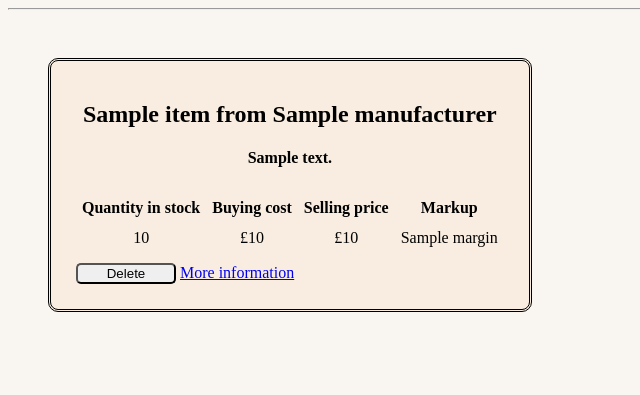
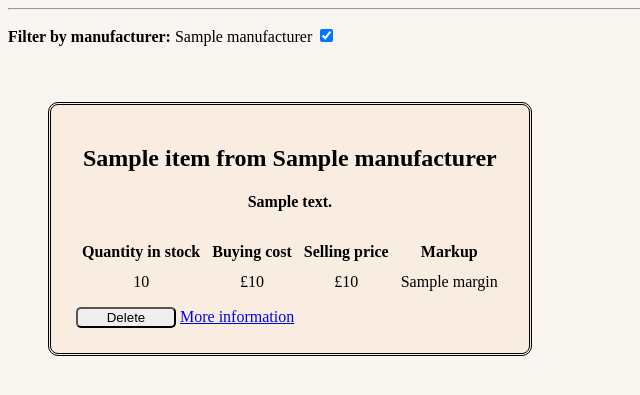
Before and after one commit to fraserr1991/Week_05_Project, a Flask app: template templates/inventory/index.html in a window 1280 px wide. Shown: the part 65-460 px from the top of the page, without its empty margins (0-640 px from the left). Run offline with Flask 2, Linux system fonts and the light colour scheme; the template is opened without the code that fills it: most values are stand-ins (such as "Sample title", 1, 10 or a date in 2020).

Commit message:
Shows checkboxes for each manufacturer within the inventory

```diff
--- a/controllers/shop_controller.py
+++ b/controllers/shop_controller.py
@@ -10,7 +10,8 @@ shop_blueprint = Blueprint("coffee equipment shop", __name__)
 @shop_blueprint.route("/inventory")
 def show_inventory():
     show_inventory = inventory_repository.select_all()
-    return render_template("inventory/index.html", inventory = show_inventory)
+    show_manufacturers = manufacturer_repository.select_all()
+    return render_template("inventory/index.html", inventory = show_inventory, manufacturers = show_manufacturers)
 
 @shop_blueprint.route("/inventory/new_item", methods=['GET'])
 def new_item():
--- a/static/style.css
+++ b/static/style.css
@@ -111,6 +111,8 @@ table > tr > th {
     width: 100px;
     border-radius: 5px;
 }
+
+
 /* <!DOCTYPE html>
 <html lang="en">
 <head>
--- a/templates/inventory/index.html
+++ b/templates/inventory/index.html
@@ -1,6 +1,16 @@
 {% extends "base.html" %}
 {% block content %}
 <hr>
+<p><b>Filter by manufacturer:</b>
+{% for manufacturer in manufacturers %}
+<label class="container" value="{{ manufacturer.id }}">{{ manufacturer.name }}
+  <input type="checkbox" checked="checked">
+  <span class="checkmark"></span>
+</label>
+{% endfor %}
+</p>
+
+
 <div class="item-container">
     {% for item in inventory %}
     <div class="item">
@@ -33,5 +43,6 @@
     </form>
     </div>
 {% endfor %}
+
 </div>
 {% endblock %}
--- a/templates/inventory/show.html
+++ b/templates/inventory/show.html
@@ -1,9 +1,7 @@
 {% extends "base.html" %}
 {% block content %}
 <hr>
-<div class="item-container">
-    <div class="item">
-      {{item.__dict__}}
+
         <h2>{{ item.name }} from {{item.manufacturer_id }}</h2>
         <h4>{{ item.description }}</h4>
         <table>
```
Also changed, not shown: console.py (+17 -3 lines), repositories/inventory_repository.py (+13 -0 lines).
